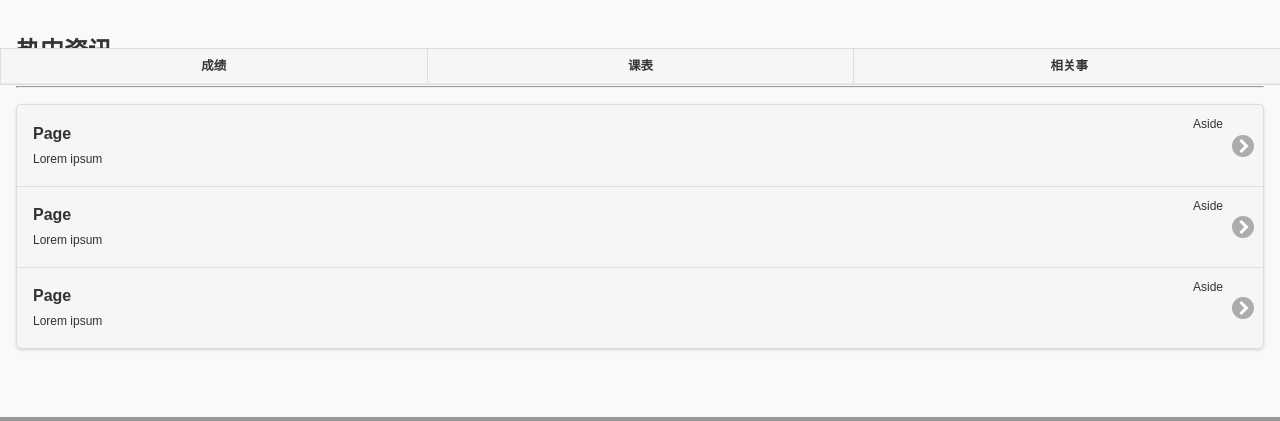
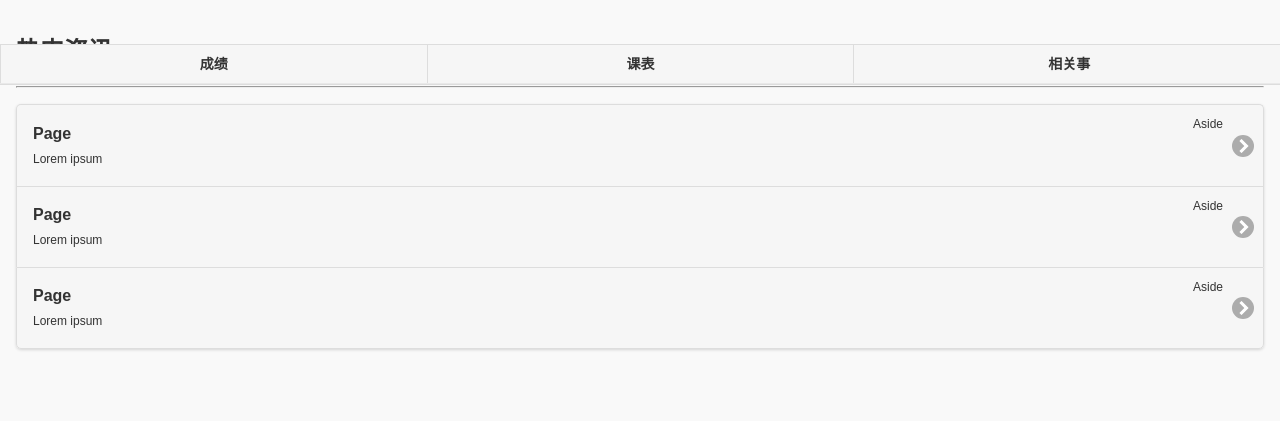
Before and after one commit to yss930819/BUAAWeChatApp, a PHP site: page /affairs-news.php in a window 1280 px wide. Shown: the part 716-1137 px from the top of the page. Run offline with PHP 8.4, Linux system fonts and the light colour scheme; some web fonts are replaced.

Commit message:
使用内联样式增大了底部导航栏的字号

```diff
--- a/css/main.css
+++ b/css/main.css
@@ -4,6 +4,6 @@
 
 @media screen and (min-width: 481px){
 #sign-in{
-	margin-top: 20%
+	margin-top: 20%;
 }
 }
--- a/footer.php
+++ b/footer.php
@@ -1,9 +1,9 @@
 <div data-role="footer" data-position="fixed" data-tap-toggle="false" data-theme="a">
 		<div data-role="navbar">
 			<ul>
-				<li><a href="score.php" data-prefetch="true" data-transition="fade">成绩</a></li>
-				<li><a href="syllabus.php" data-prefetch="true" data-transition="fade">课表</a></li>
-				<li><a href="affairs.php" data-prefetch="true" data-transition="fade">相关事</a></li>
+				<li><a href="score.php" data-prefetch="true" data-transition="fade" style="font-size: 14px">成绩</a></li>
+				<li><a href="syllabus.php" data-prefetch="true" data-transition="fade" style="font-size: 14px">课表</a></li>
+				<li><a href="affairs.php" data-prefetch="true" data-transition="fade" style="font-size: 14px">相关事</a></li>
 			</ul>
 		</div><!-- /navbar -->
 	</div><!-- /footer -->
```
Also changed, not shown: 1 other file.
